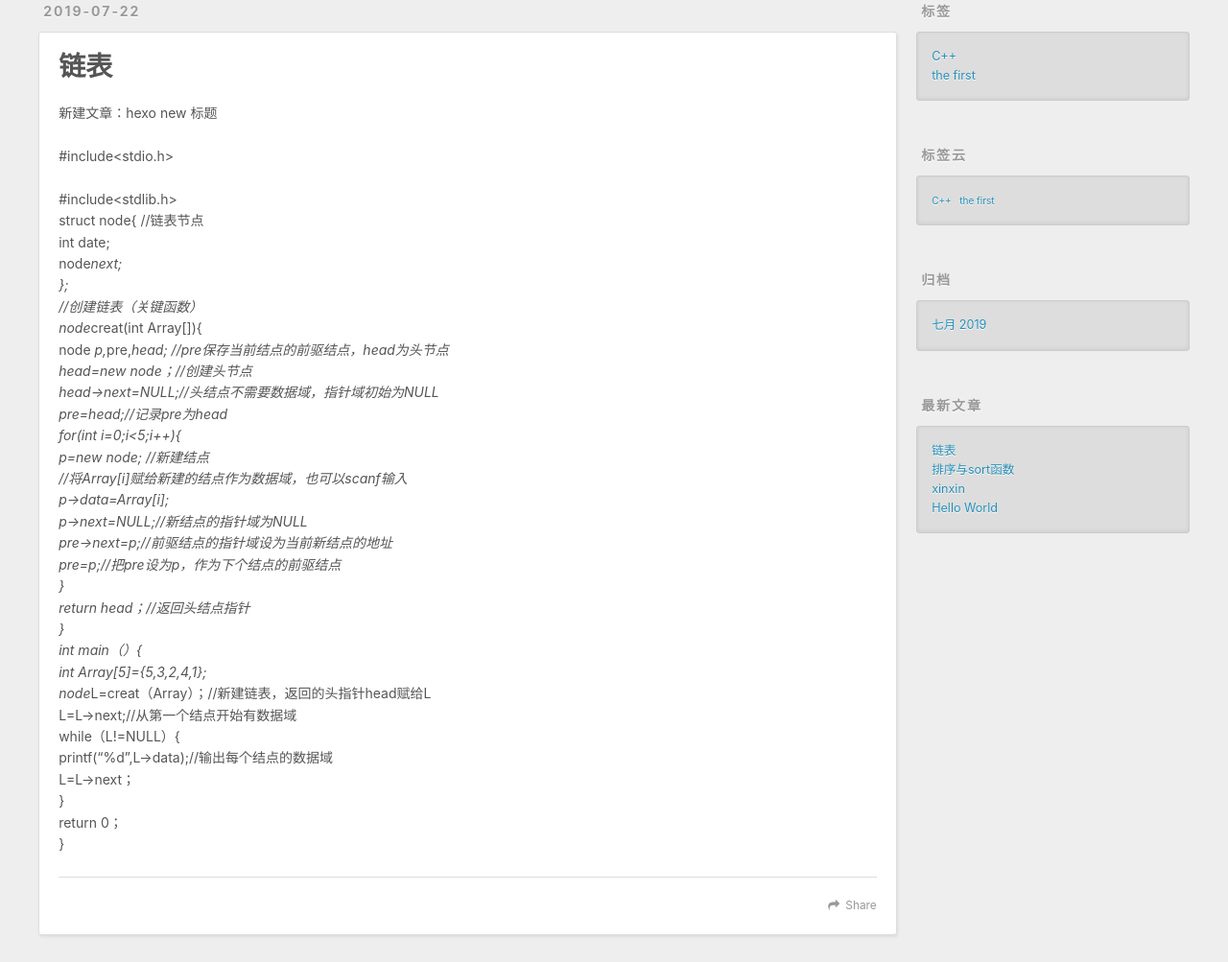
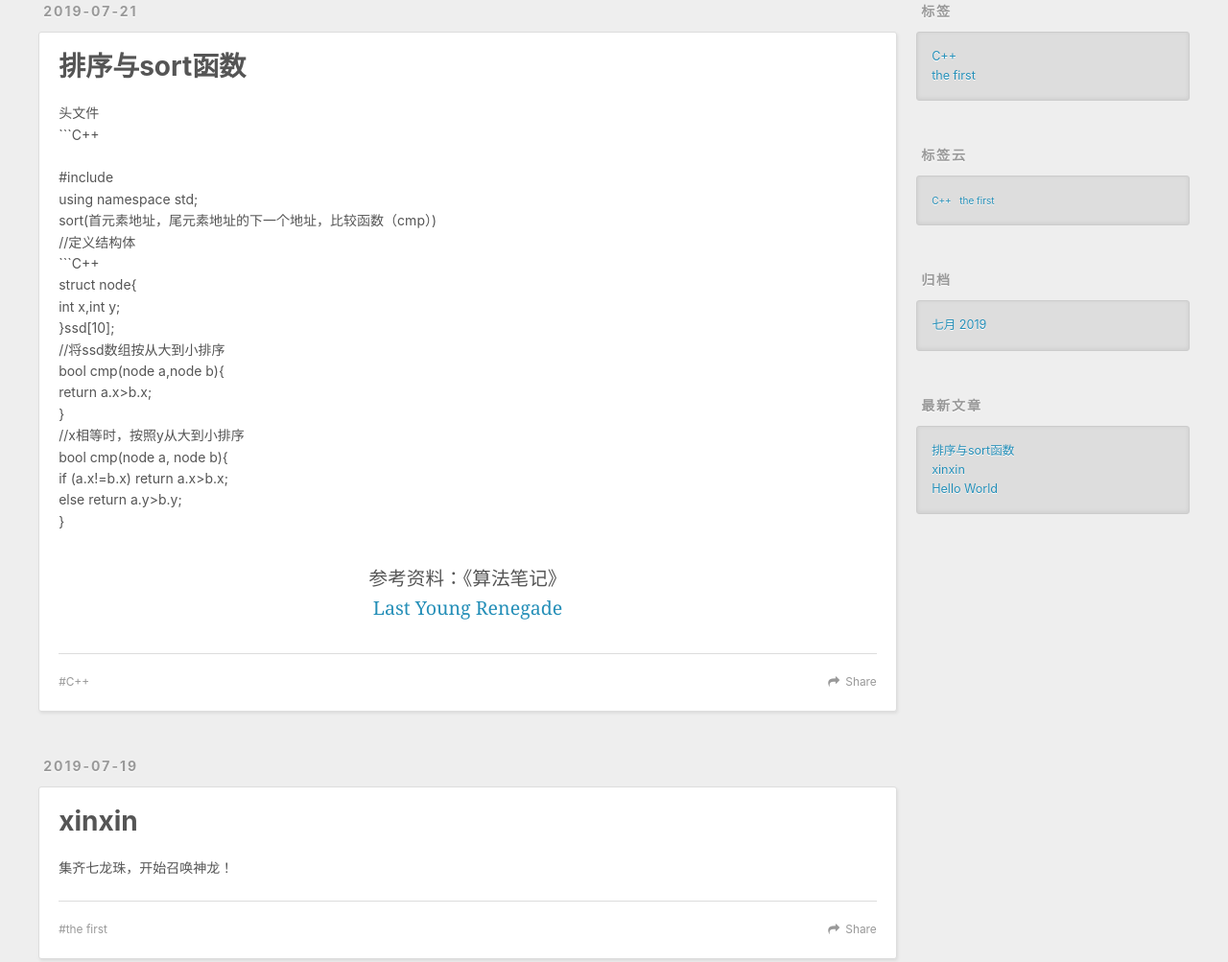
Before and after one commit to Hsing-Hsing/Hsing-Hsing.github.io, a plain HTML site: page index.html in a window 1280 px wide. Shown: the part 346-1349 px from the top of the page at 96% size. Drawn offline with nearby package versions, Linux system fonts and the light colour scheme.

Commit message:
Site updated: 2019-07-22 23:44:14

```diff
--- a/index.html
+++ b/index.html
@@ -70,45 +70,6 @@
       <div class="outer">
         <section id="main">
 
-    <article id="post-链表" class="article article-type-post" itemscope itemprop="blogPost">
-  <div class="article-meta">
-    <a href="/title.html" class="article-date">
-  <time datetime="2019-07-22T14:48:25.000Z" itemprop="datePublished">2019-07-22</time>
-</a>
-
-  </div>
-  <div class="article-inner">
-
-
-      <header class="article-header">
-
-
-    <h1 itemprop="name">
-      <a class="article-title" href="/title.html">链表</a>
-    </h1>
-
-
-      </header>
-
-    <div class="article-entry" itemprop="articleBody">
-
-        <p>新建文章：hexo new 标题  </p>
-<p>#include&lt;stdio.h&gt;  </p>
-<p>#include&lt;stdlib.h&gt;<br>struct  node{ //链表节点<br> int date;<br> node<em>next;<br>};<br>//创建链表（关键函数）<br>node</em>creat(int Array[]){<br> node <em>p,</em>pre,<em>head;  //pre保存当前结点的前驱结点，head为头节点<br> head=new node；//创建头节点<br> head-&gt;next=NULL;//头结点不需要数据域，指针域初始为NULL<br> pre=head;//记录pre为head<br> for(int i=0;i&lt;5;i++){<br>   p=new node; //新建结点<br>  //将Array[i]赋给新建的结点作为数据域，也可以scanf输入<br>p-&gt;data=Array[i];<br>p-&gt;next=NULL;//新结点的指针域为NULL<br>pre-&gt;next=p;//前驱结点的指针域设为当前新结点的地址<br>pre=p;//把pre设为p，作为下个结点的前驱结点<br>}<br>return head；//返回头结点指针<br>}<br>int main（）{<br>int Array[5]={5,3,2,4,1};<br>node</em>L=creat（Array）；//新建链表，返回的头指针head赋给L<br>L=L-&gt;next;//从第一个结点开始有数据域<br>while（L!=NULL）{<br> printf(“%d”,L-&gt;data);//输出每个结点的数据域<br> L=L-&gt;next；<br>}<br>return 0；<br>}</p>
-
-
-    </div>
-    <footer class="article-footer">
-      <a data-url="http://yoursite.com/title.html" data-id="cjyek51fb0000qswbweoi5csn" class="article-share-link">Share</a>
-
-
-    </footer>
-  </div>
-
-</article>
-
-
-
     <article id="post-排序" class="article article-type-post" itemscope itemprop="blogPost">
   <div class="article-meta">
     <a href="/title.html" class="article-date">
@@ -140,7 +101,7 @@
 
     </div>
     <footer class="article-footer">
-      <a data-url="http://yoursite.com/title.html" data-id="cjyek51g30004qswb6me15547" class="article-share-link">Share</a>
+      <a data-url="http://yoursite.com/title.html" data-id="cjyek8tif0001xswbklhvxekr" class="article-share-link">Share</a>
 
 
   <ul class="article-tag-list"><li class="article-tag-list-item"><a class="article-tag-list-link" href="/tags/C/">C++</a></li></ul>
@@ -179,7 +140,7 @@
 
     </div>
     <footer class="article-footer">
-      <a data-url="http://yoursite.com/title.html" data-id="cjyek51fl0001qswbg4sj2zne" class="article-share-link">Share</a>
+      <a data-url="http://yoursite.com/title.html" data-id="cjyek8tik0002xswbxzxk4kgw" class="article-share-link">Share</a>
 
 
   <ul class="article-tag-list"><li class="article-tag-list-item"><a class="article-tag-list-link" href="/tags/the-first/">the first</a></li></ul>
@@ -230,7 +191,7 @@
 
     </div>
     <footer class="article-footer">
-      <a data-url="http://yoursite.com/title.html" data-id="cjyek51fv0002qswbba9t4l19" class="article-share-link">Share</a>
+      <a data-url="http://yoursite.com/title.html" data-id="cjyek8ti60000xswb9f6dptpj" class="article-share-link">Share</a>
 
 
     </footer>
@@ -285,10 +246,6 @@
       <ul>
 
           <li>
-            <a href="/title.html">链表</a>
-          </li>
-
-          <li>
             <a href="/title.html">排序与sort函数</a>
           </li>
 
```
Also changed, not shown: archives/2019/07/index.html (+0 -23 lines), archives/2019/index.html (+0 -23 lines), archives/index.html (+0 -23 lines), tags/C/index.html (+0 -4 lines), tags/the-first/index.html (+0 -4 lines), title.html (+1 -5 lines).
